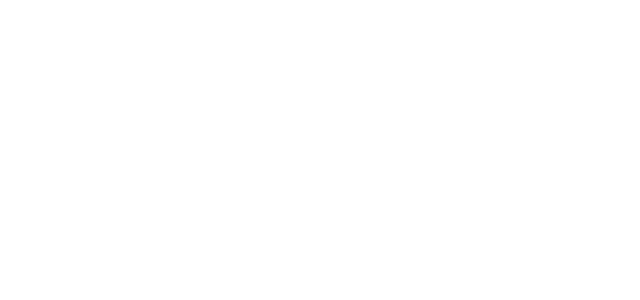
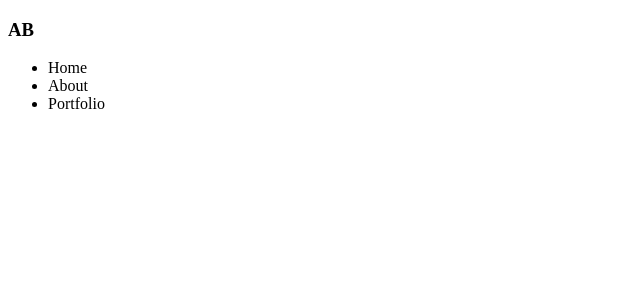
Before and after one commit to busharaA/graphic-design-portfolio, a React (Vite) app: page / in a window 1280 px wide. Shown: the top 300 px of the page, without its empty margins (0-640 px from the left). Built offline with nearby package versions, Linux system fonts and the light colour scheme.

Commit message:
Created Navbar and pages

```diff
--- a/src/App.tsx
+++ b/src/App.tsx
@@ -1,5 +1,16 @@
+import Navbar from "./components/Navbar";
+
 const App = () => {
-	return <></>;
+	return (
+    <>
+      <Navbar />
+    </>
+  );
 };
 
 export default App;
+
+// TODO: 1. Make routes
+// TODO: 2. Design the app and add content to Home and About
+// TODO: 3. Make project cards and link to socials
+// TODO: 4. Make mock case study component
--- /dev/null
+++ b/src/components/Navbar.tsx
@@ -0,0 +1,16 @@
+const Navbar = () => {
+	return (
+		<nav className="navbar">
+			<div className="logo">
+				<h3>AB</h3>
+			</div>
+			<ul className="navigation">
+				<li>Home</li>
+				<li>About</li>
+				<li>Portfolio</li>
+			</ul>
+		</nav>
+	);
+};
+
+export default Navbar;
```
Also changed, not shown: src/pages/About.tsx (added, +14 -0 lines), src/pages/Home.tsx (added, +15 -0 lines), src/pages/Portfolio.tsx (added, +7 -0 lines).
